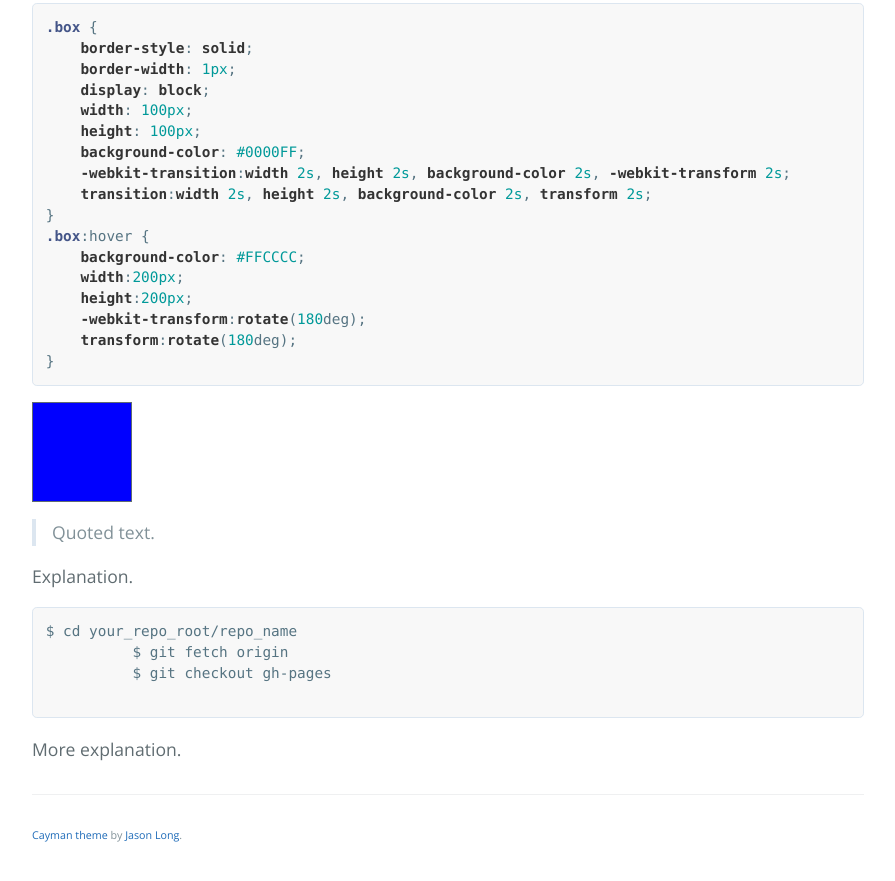
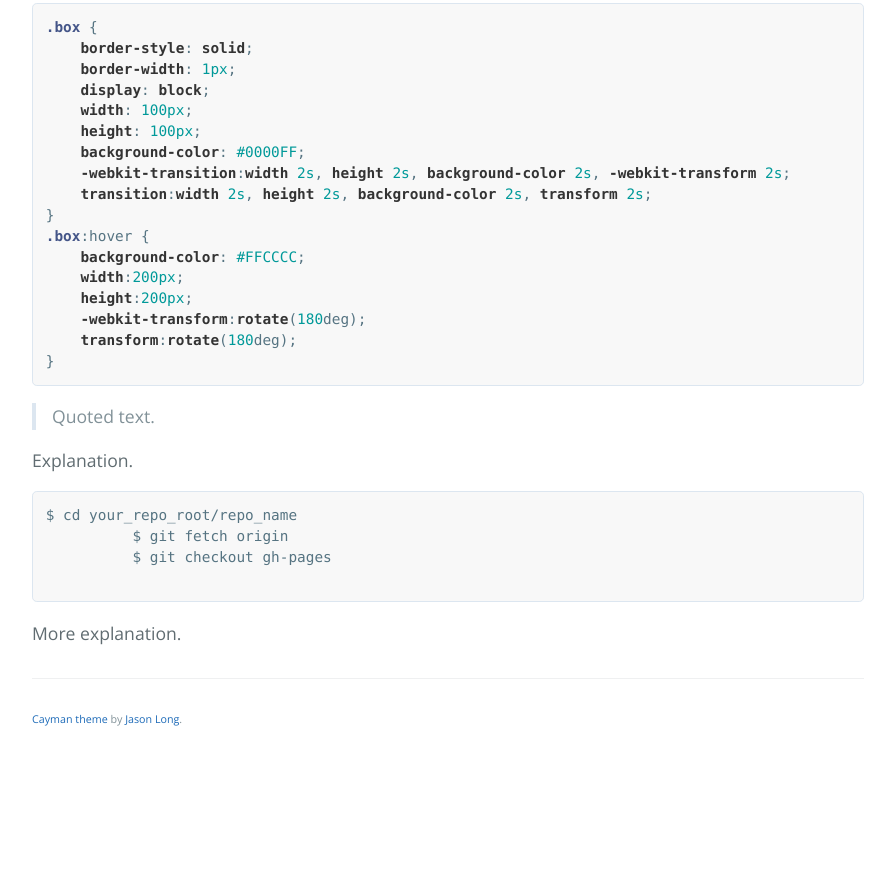
Before and after one commit to Ahuire-Ricardo/reed-jacob.github.io, a plain HTML site: page gh-pages/css3-transitions.html in a window 1280 px wide. Shown: the part 730-1611 px from the top of the page, without its empty margins (192-1087 px from the left). After the commit the page ends 1505 px from the top, so only its background shows below. Drawn offline with nearby package versions, Linux system fonts and the light colour scheme.

Commit message:
Revert "Oops, small typo"
This reverts commit 54711998f29fd62cd45a88b81714f33e8b8a0ca1.

```diff
--- a/gh-pages/css3-transitions.html
+++ b/gh-pages/css3-transitions.html
@@ -65,7 +65,7 @@
 
 <!-- Gonna put some CSS down here now, sorry, style gods -->
 <style>
-.box {
+box {
     border-style: solid;
     border-width: 1px;
     display: block;
```
